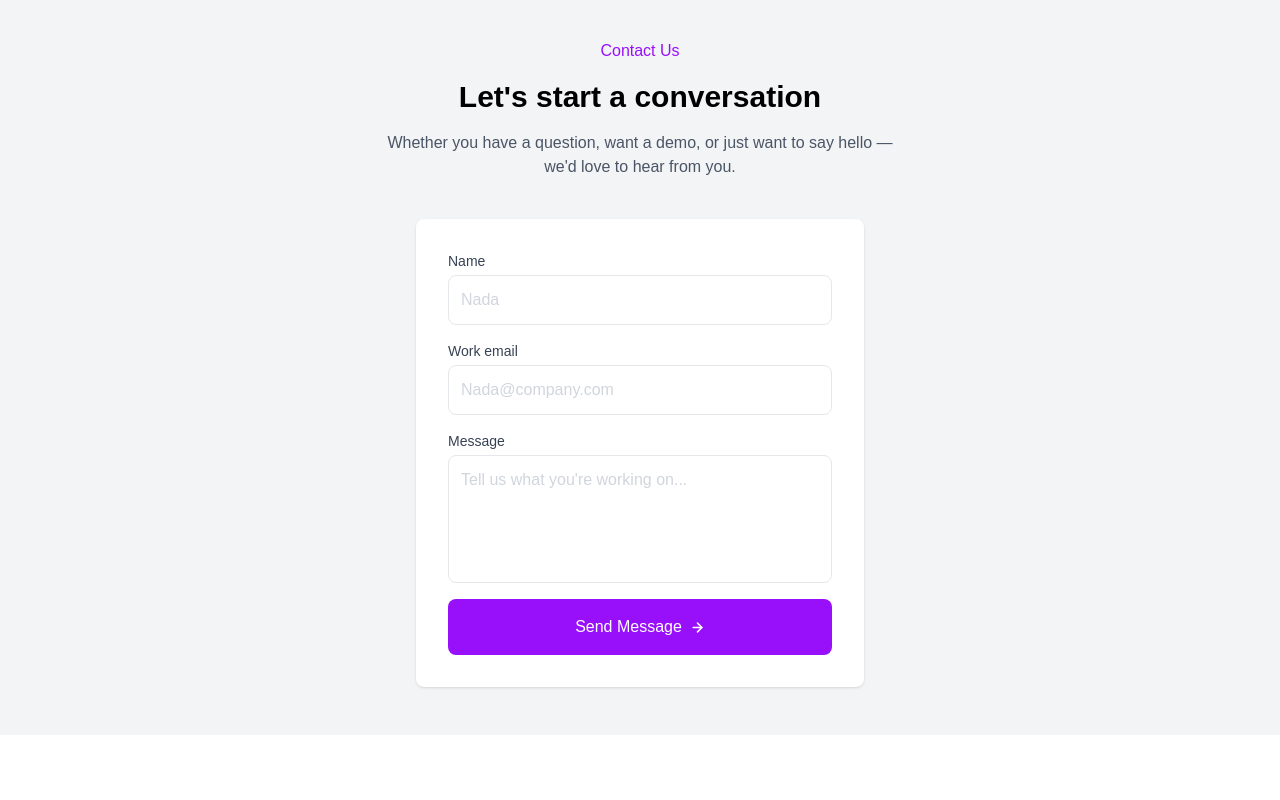
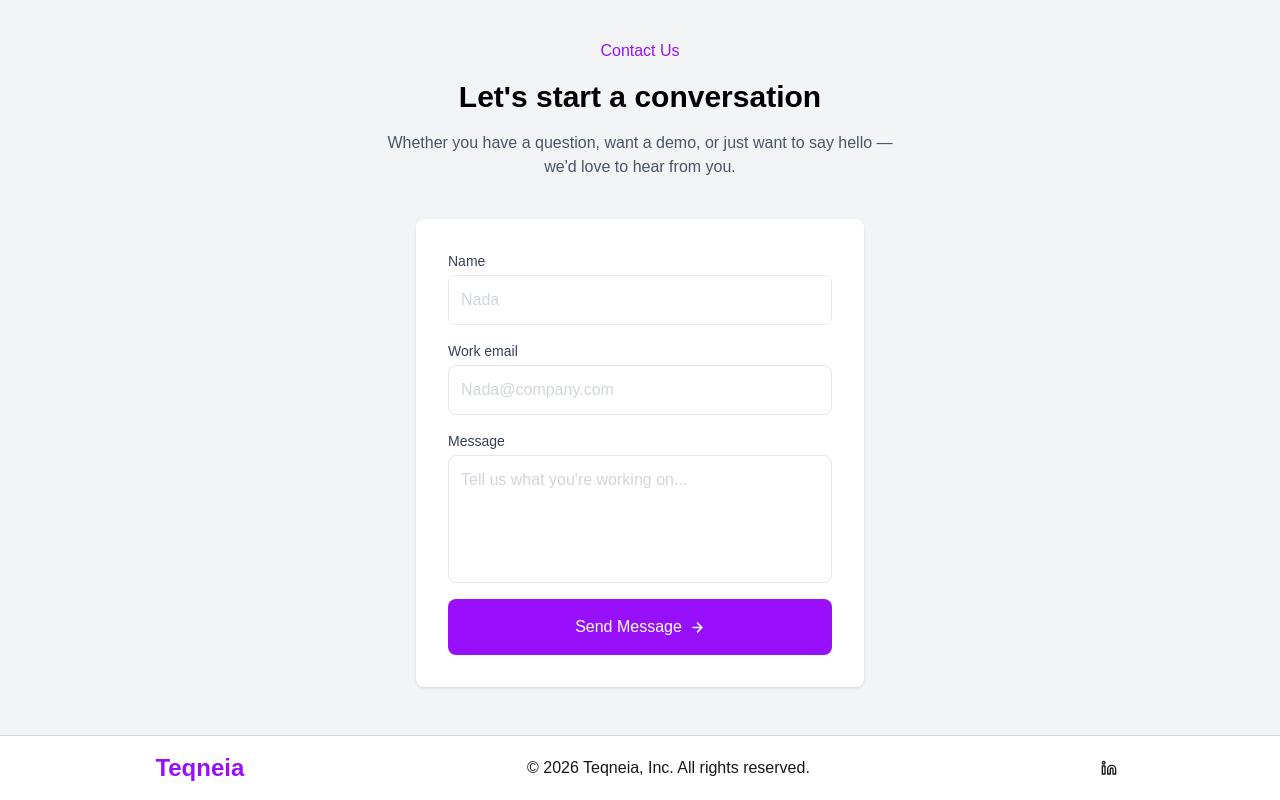
Before and after one commit to You-s-sef24/landing-page, a Next.js app: page / in a window 1280 px wide. Shown: the part 1834-2634 px from the top of the page. Before the commit the page ends 2569 px from the top, so only its background shows below. Built offline with nearby package versions, Linux system fonts and the light colour scheme.

Commit message:
implement footer

```diff
--- /dev/null
+++ b/app/Components/Footer.jsx
@@ -0,0 +1,32 @@
+import Link from "next/link";
+
+export default function Footer() {
+  return (
+    <footer className="w-full flex flex-col lg:flex-row lg:justify-around items-center gap-1 p-4 border-t border-gray-300">
+      <h3 className="text-2xl font-bold text-purple-600">Teqneia</h3>
+
+      <p>© 2026 Teqneia, Inc. All rights reserved.</p>
+
+      <Link href={"https://www.linkedin.com/company/teqneia/"}>
+        <div className="hover:text-purple-600 hover:bg-neutral-100 rounded-lg p-2 transition-all duration-200">
+          <svg
+            xmlns="http://www.w3.org/2000/svg"
+            width="16"
+            height="16"
+            viewBox="0 0 24 24"
+            fill="none"
+            stroke="currentColor"
+            strokeWidth="2"
+            strokeLinecap="round"
+            strokeLinejoin="round"
+            className="lucide lucide-linkedin"
+          >
+            <path d="M16 8a6 6 0 0 1 6 6v7h-4v-7a2 2 0 0 0-2-2 2 2 0 0 0-2 2v7h-4v-7a6 6 0 0 1 6-6z"></path>
+            <rect width="4" height="12" x="2" y="9"></rect>
+            <circle cx="4" cy="4" r="2"></circle>
+          </svg>
+        </div>
+      </Link>
+    </footer>
+  );
+}
--- a/app/layout.js
+++ b/app/layout.js
@@ -1,6 +1,7 @@
 import { Geist, Geist_Mono } from "next/font/google";
 import "./globals.css";
 import Navbar from "./Components/Navbar";
+import Footer from "./Components/Footer";
 
 const geistSans = Geist({
   variable: "--font-geist-sans",
@@ -26,6 +27,7 @@ export default function RootLayout({ children }) {
       <body className="min-h-full flex flex-col">
         <Navbar />
         {children}
+        <Footer />
       </body>
     </html>
   );
```
